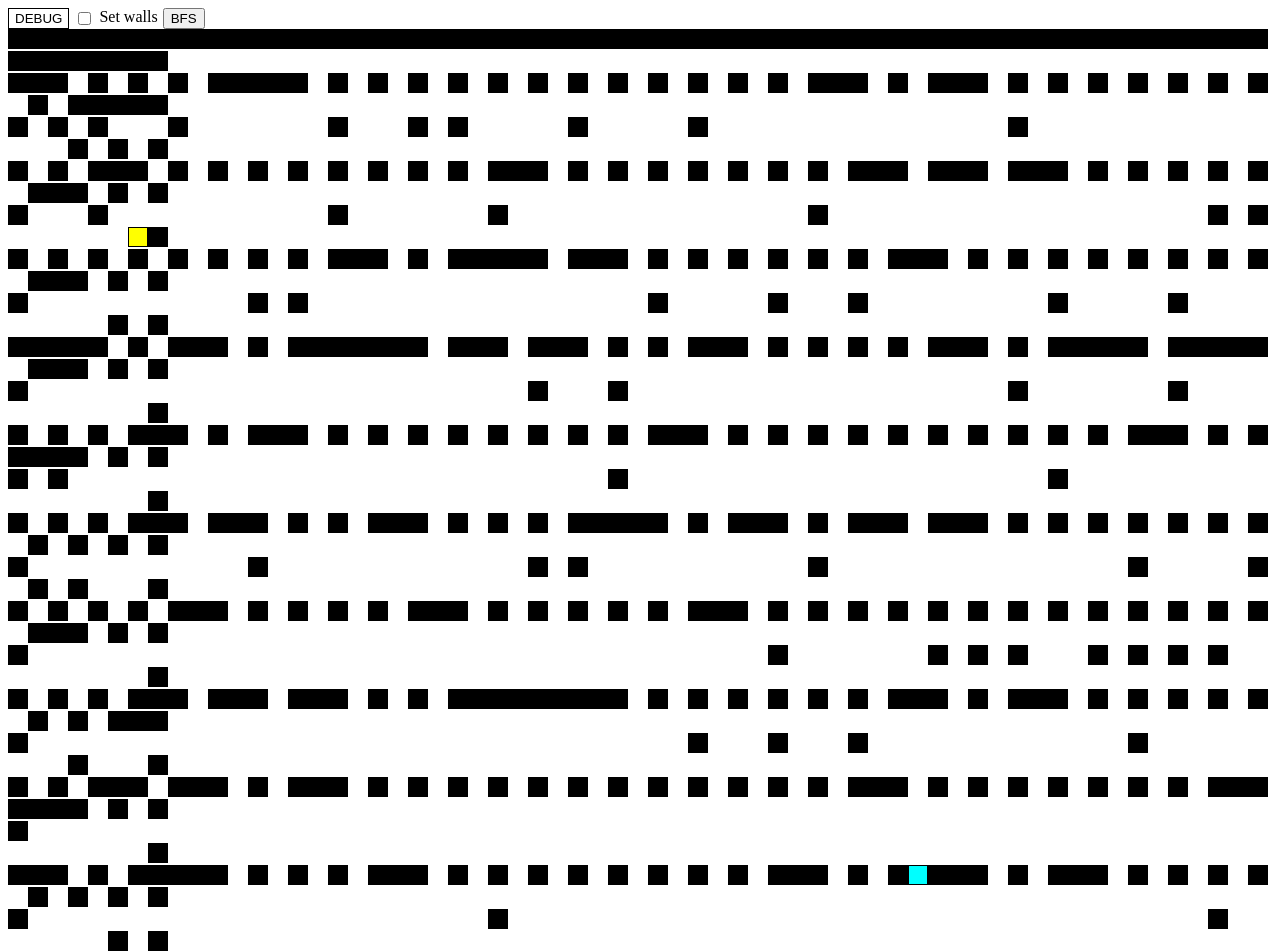
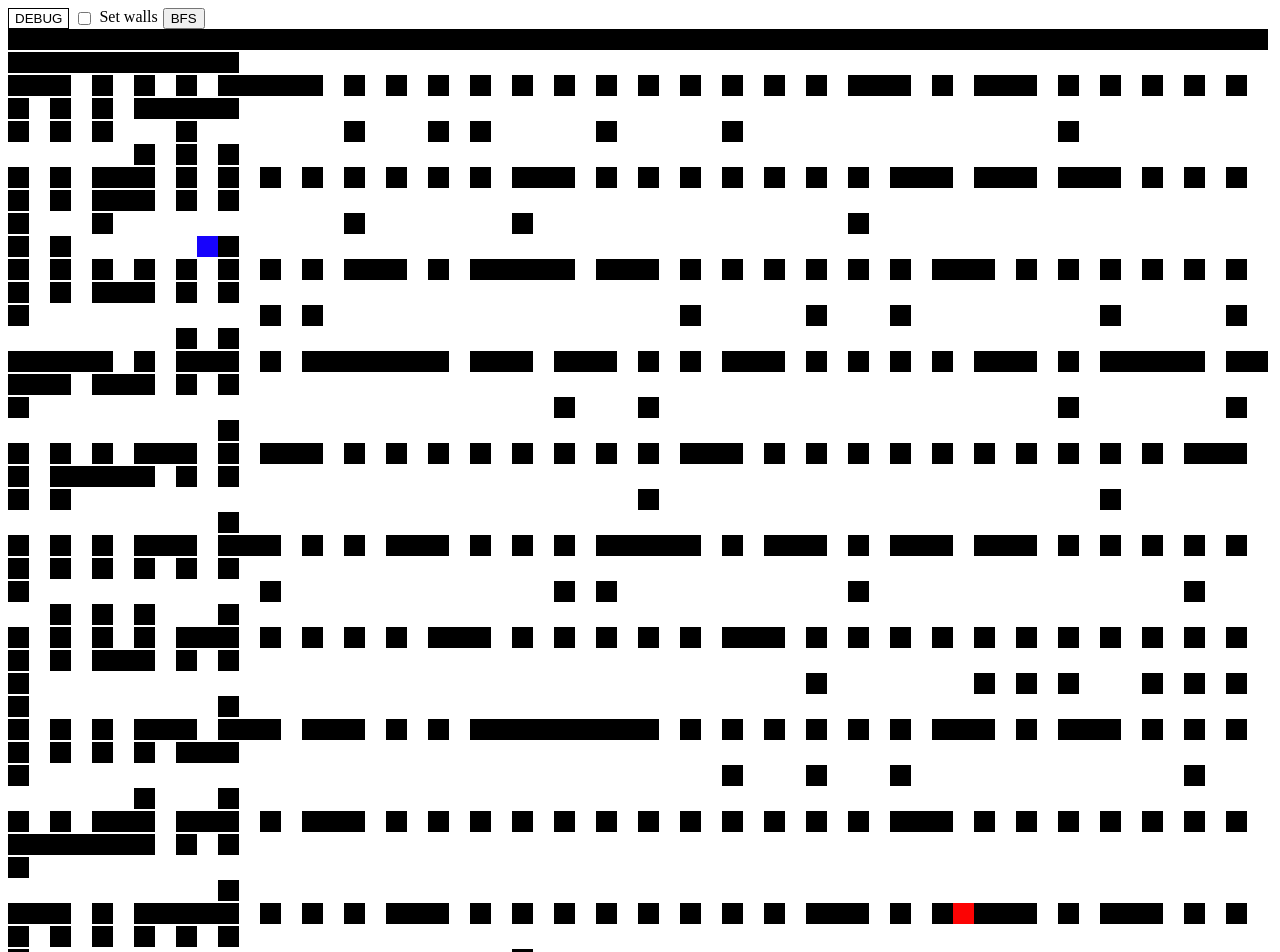
Before and after one commit to AbhiRehal/pathfinding-visualization, a React (Create React App) app: page / in a window 1280 px wide. Shown: the top 952 px of the page. Built offline with nearby package versions, Linux system fonts and the light colour scheme.

Commit message:
Added better prettier formatting. At this stage, the <BFS> button will look one tile around the start node

```diff
--- a/src/App.js
+++ b/src/App.js
@@ -1,9 +1,9 @@
-import { useState } from "react";
-import { Node } from "./components/node.js";
-import { DebugButton } from "./components/debug.js";
-import { Checkbox } from "./components/checkbox.js";
-import { BFS } from "./components/breadth-first-search.js";
-import { primsMazeGen } from "./utils/prims-maze-gen.js";
+import { useState } from 'react';
+import { Node } from './components/node.js';
+import { DebugButton } from './components/debug.js';
+import { Checkbox } from './components/checkbox.js';
+import { BFS } from './components/breadth-first-search.js';
+import { primsMazeGen } from './utils/prims-maze-gen.js';
 
 export default function Grid() {
   const [isChecked, setChecked] = useState(false);
@@ -19,7 +19,7 @@ export default function Grid() {
       <div className="header">
         <DebugButton grid={grid}></DebugButton>
         <Checkbox isChecked={isChecked} setChecked={setChecked}></Checkbox>
-        <BFS></BFS>
+        <BFS grid={grid} setGrid={setGrid}></BFS>
       </div>
       {grid.map((row, rowIndex) => (
         <div key={rowIndex}>
@@ -41,52 +41,3 @@ export default function Grid() {
     </>
   );
 }
-
-function init(isChecked) {
-  const n = 70;
-  const m = 30;
-
-  const grid = [];
-
-  const startNode = {
-    x: getRandomInt(0, 70),
-    y: getRandomInt(0, 30),
-  };
-
-  const endNode = {
-    x: getRandomInt(0, 70),
-    y: getRandomInt(0, 30),
-  };
-
-  console.log(`startNode: ${JSON.stringify(startNode)}`);
-  console.log(`endNode: ${JSON.stringify(endNode)}`);
-
-  for (let i = 0; i < m; i++) {
-    const row = [];
-    for (let j = 0; j < n; j++) {
-      let node = {
-        index: n * i + j,
-        visited: false,
-        walkable: false,
-        className: "wall",
-      };
-      if (j == startNode.x && i == startNode.y) {
-        node.className = "startNode";
-      } else if (j == endNode.x && i == endNode.y) {
-        node.className = "endNode";
-      } else {
-        node.className = "node";
-      }
-      row.push(node);
-    }
-    grid.push(row);
-  }
-
-  return grid;
-}
-
-function getRandomInt(min, max) {
-  const minimum = Math.ceil(min);
-  const maximum = Math.floor(max);
-  return Math.floor(Math.random() * (maximum - minimum) + minimum);
-}
--- a/src/components/breadth-first-search.js
+++ b/src/components/breadth-first-search.js
@@ -1,3 +1,72 @@
-export function BFS() {
-  return <button className="bfs">BFS</button>;
+export function BFS({ grid, setGrid }) {
+  function handleClick() {
+    const x_dir = grid[0].length;
+    const y_dir = grid.length;
+    const startNode = {
+      x: 0,
+      y: 0
+    };
+    const endNode = {
+      x: 0,
+      y: 0
+    };
+    for (let row = 0; row < grid.length; row++) {
+      for (let col = 0; col < grid[row].length; col++) {
+        if (grid[row][col].className == 'startNode') {
+          startNode.x = col;
+          startNode.y = row;
+        }
+        if (grid[row][col].className == 'endNode') {
+          endNode.x = col;
+          endNode.y = row;
+        }
+      }
+    }
+
+    const localGrid = [...grid];
+
+    const directions = [
+      { dx: 1, dy: 0 },
+      { dx: 0, dy: 1 },
+      { dx: -1, dy: 0 },
+      { dx: 0, dy: -1 }
+    ];
+
+    const nodes_to_check = [];
+    for (const dir of directions) {
+      if (
+        inBounds(startNode.x + dir.dx, startNode.y + dir.dy, x_dir, y_dir) &&
+        localGrid[startNode.y + dir.dy][startNode.x + dir.dx].className != 'wall'
+      ) {
+        nodes_to_check.push(localGrid[startNode.y + dir.dy][localGrid.x + dir.dx]);
+        localGrid[startNode.y + dir.dy][startNode.x + dir.dx].className = 'visited';
+      }
+    }
+
+    // for (let row = 0; row < localGrid.length; row++) {
+    //   for (let col = 0; col < localGrid[row].length; col++) {
+    //     if (localGrid[row][col].x == startNode.x + 1 && localGrid[row][col].y == startNode.y && localGrid[row][col].visited == false) {
+    //       localGrid[row][col].className = 'visited';
+    //     }
+    //   }
+    // }
+    //
+    setGrid(localGrid);
+  }
+
+  return (
+    <button className="bfs" onClick={handleClick}>
+      BFS
+    </button>
+  );
 }
+
+function getRandomInt(min, max) {
+  const minimum = Math.ceil(min);
+  const maximum = Math.floor(max);
+  return Math.floor(Math.random() * (maximum - minimum) + minimum);
+}
+
+function inBounds(x, y, x_dir, y_dir) {
+  return x < x_dir && x >= 0 && y < y_dir && y >= 0;
+}
--- a/src/components/node.js
+++ b/src/components/node.js
@@ -1,20 +1,10 @@
-export function Node({
-  className = "node",
-  visited = "false",
-  walkable = "false",
-  row,
-  col,
-  isChecked,
-  setButtonClassNames,
-  grid,
-}) {
+export function Node({ className = 'node', visited = 'false', walkable = 'false', row, col, isChecked, setButtonClassNames, grid }) {
   function handleClick() {
     const localGrid = [...grid];
-    // const nodeParams = localGrid[row][col];
     if (isChecked) {
-      localGrid[row][col].className = "frontier";
+      localGrid[row][col].className = 'frontier';
     } else {
-      localGrid[row][col].className = "node";
+      localGrid[row][col].className = 'node';
     }
     setButtonClassNames(localGrid);
     console.log(`x: ${col} y: ${row} className:${className}`);
--- a/src/styles.css
+++ b/src/styles.css
@@ -4,60 +4,54 @@
 }
 
 .startNode {
-  background-color: yellow;
-  border: 1px solid #000;
-  width: 20px;
-  height: 20px;
+  background-color: #1703fc;
+  border: 1px solid #1703fc;
+  width: 21px;
+  height: 21px;
 }
 
 .endNode {
-  background-color: cyan;
-  border: 1px solid #000;
-  width: 20px;
-  height: 20px;
+  background-color: #fc0303;
+  border: 1px solid #fc0303;
+  width: 21px;
+  height: 21px;
 }
 
 .node {
   background-color: #fff;
   border: 1px solid #fff;
-  width: 20px;
-  height: 20px;
+  width: 21px;
+  height: 21px;
 }
 
 .node:hover {
   background-color: #cdcdcd;
   border: 1px solid #000;
-  width: 20px;
-  height: 20px;
+  width: 21px;
+  height: 21px;
 }
 
 .wall {
   background-color: black;
   border: 1px solid #000;
-  width: 20px;
-  height: 20px;
+  width: 21px;
+  height: 21px;
 }
 
 .frontier {
   background-color: black;
   border: 1.5px solid red;
-  width: 20px;
-  height: 20px;
+  width: 21px;
+  height: 21px;
 }
 
 .visited {
-  background-color: green;
-  border: 1px solid #000;
-  width: 20px;
-  height: 20px;
+  background-color: #fff000;
+  border: 1px solid #fff000;
+  width: 21px;
+  height: 21px;
+  opacity: 80%;
 }
-
-/* .node:active { */
-/*   background-color: red; */
-/*   border: 1px solid #000; */
-/*   width: 20px; */
-/*   height: 20px; */
-/* } */
 
 .debug-button {
   background-color: #fff;
```
Also changed, not shown: src/components/checkbox.js (+1 -6 lines), src/components/set-visited-checkbox.js (added, +8 -0 lines), src/index.js (+6 -6 lines), src/utils/init.js (added, +48 -0 lines), src/utils/prims-maze-gen.js (+22 -50 lines), .prettierrc.json (added), src/images/pellet.png (added).
